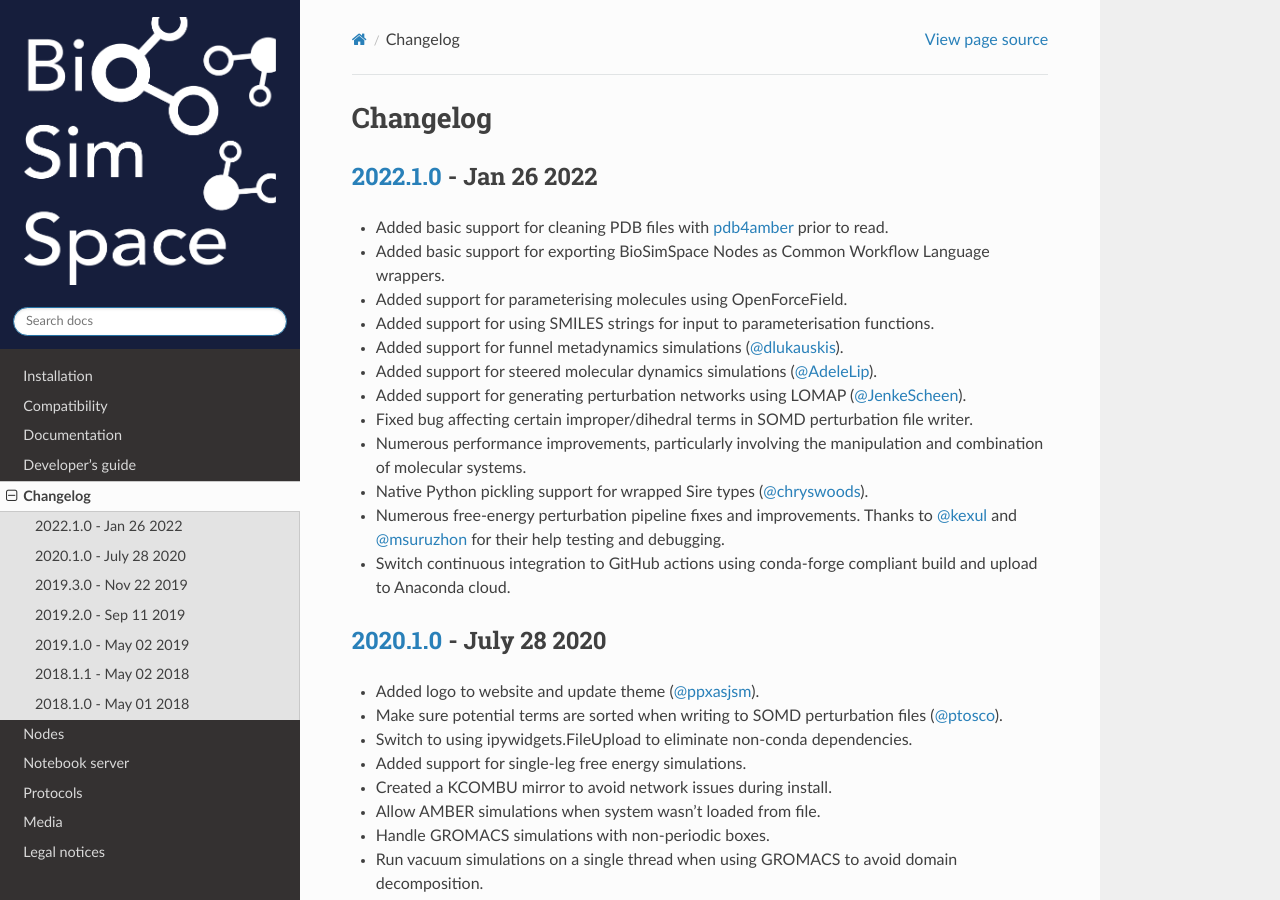
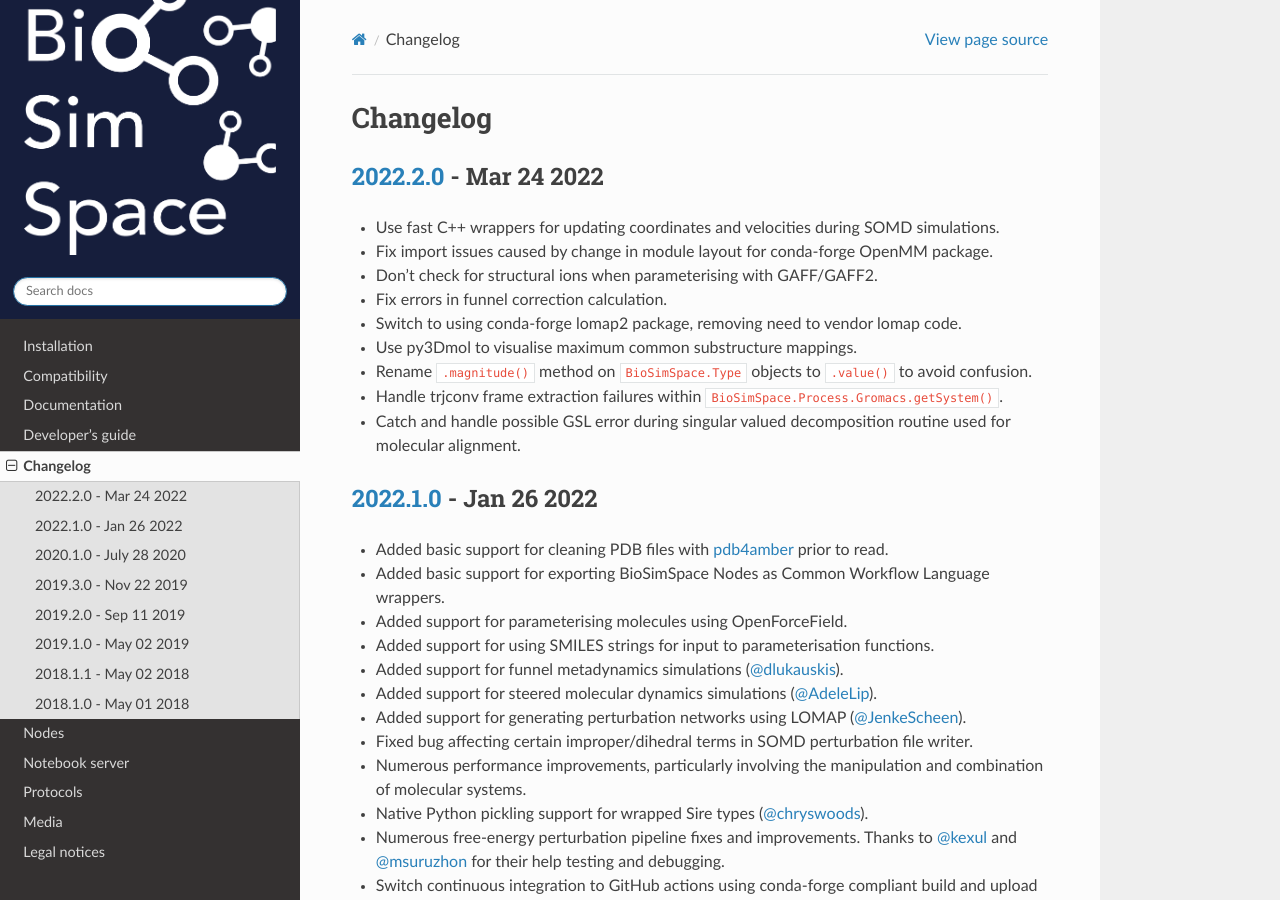
Before and after one commit to michellab/BioSimSpace, a Sphinx documentation site: the page built from doc/source/changelog.rst, in a window 1280 px wide and 900 px high. Built offline with Sphinx 7.4.7 and the Read the Docs theme 2.0.0, drawn with Linux system fonts in a browser that asks for light colours; the version number could not be read and is left out.

Commit message:
Update CHANGELOG for the 2022.2.0 release.

```diff
--- a/doc/source/changelog.rst
+++ b/doc/source/changelog.rst
@@ -1,5 +1,18 @@
 Changelog
 =========
+
+`2022.2.0 <https://github.com/michellab/BioSimSpace/compare/2022.1.0...2022.1.0>`_ - Mar 24 2022
+------------------------------------------------------------------------------------------------
+
+* Use fast C++ wrappers for updating coordinates and velocities during SOMD simulations.
+* Fix import issues caused by change in module layout for conda-forge OpenMM package.
+* Don't check for structural ions when parameterising with GAFF/GAFF2.
+* Fix errors in funnel correction calculation.
+* Switch to using conda-forge lomap2 package, removing need to vendor lomap code.
+* Use py3Dmol to visualise maximum common substructure mappings.
+* Rename ``.magnitude()`` method on ``BioSimSpace.Type`` objects to ``.value()`` to avoid confusion.
+* Handle trjconv frame extraction failures within ``BioSimSpace.Process.Gromacs.getSystem()``.
+* Catch and handle possible GSL error during singular valued decomposition routine used for molecular alignment.
 
 `2022.1.0 <https://github.com/michellab/BioSimSpace/compare/2020.1.0...2022.1.0>`_ - Jan 26 2022
 ------------------------------------------------------------------------------------------------
@@ -68,8 +81,8 @@ Changelog
 * Fixed conda NetCDF issue on macOS. Yay for managing `python environments <https://xkcd.com/1987>`_\ !
 * Install conda `ambertools <https://anaconda.org/AmberMD/ambertools>`_ during `setup <python/setup.py>`_.
 * Search for bundled version of ``sander`` when running `AMBER <http://ambermd.org>`_ simulation processes.
-* Pass executable found by `BioSimSpace.MD <python/BioSimSpace/MD>`_ to `BioSimSpace.Process <python/BioSimSpace/Process>`_ constructor.
-* Fixed error in RMSD calculation within `BioSimSpace.Trajectory <python/BioSimSpace/Trajectory>`_ class.
+* Pass executable found by ``BioSimSpace.MD`` to ``BioSimSpace.Process`` constructor.
+* Fixed error in RMSD calculation within ``BioSimSpace.Trajectory`` class.
 * Improved example scripts and notebooks.
 
 2018.1.0 - May 01 2018
```
